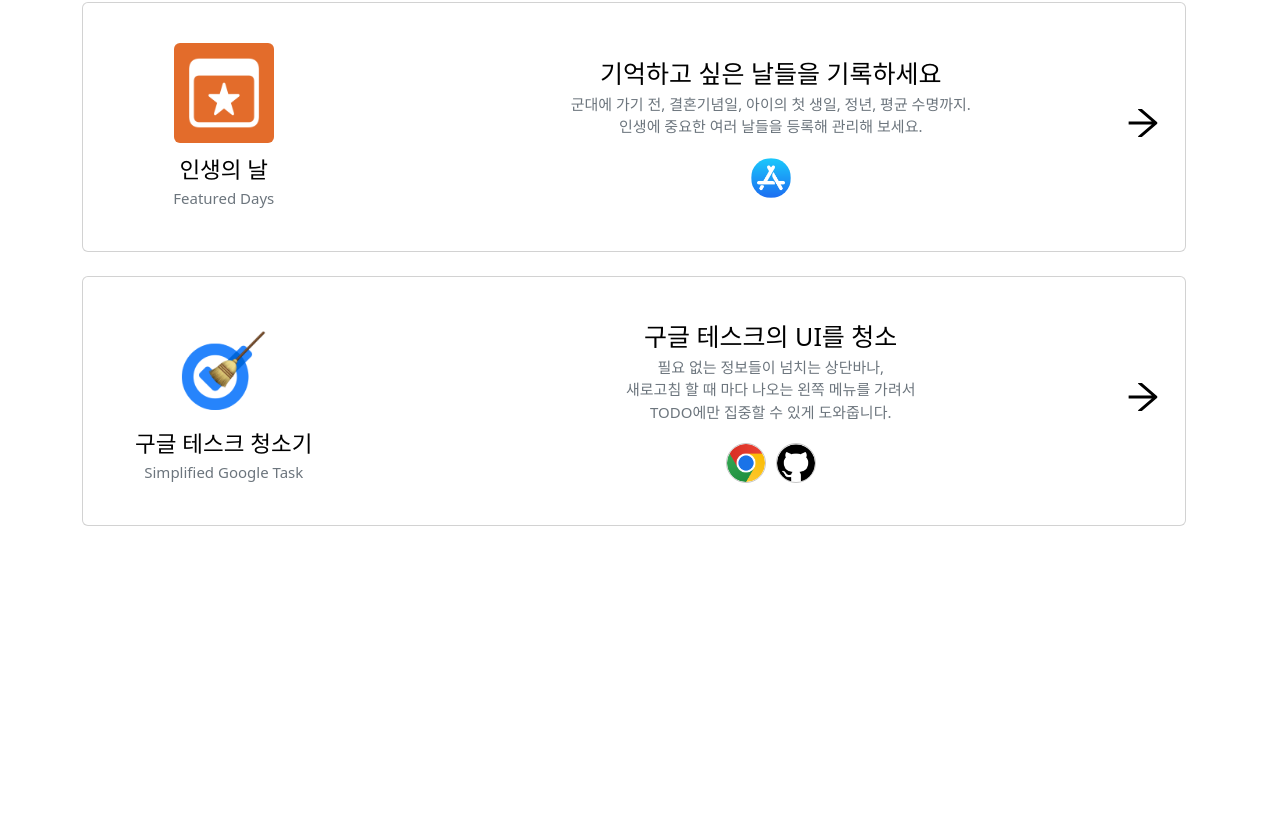
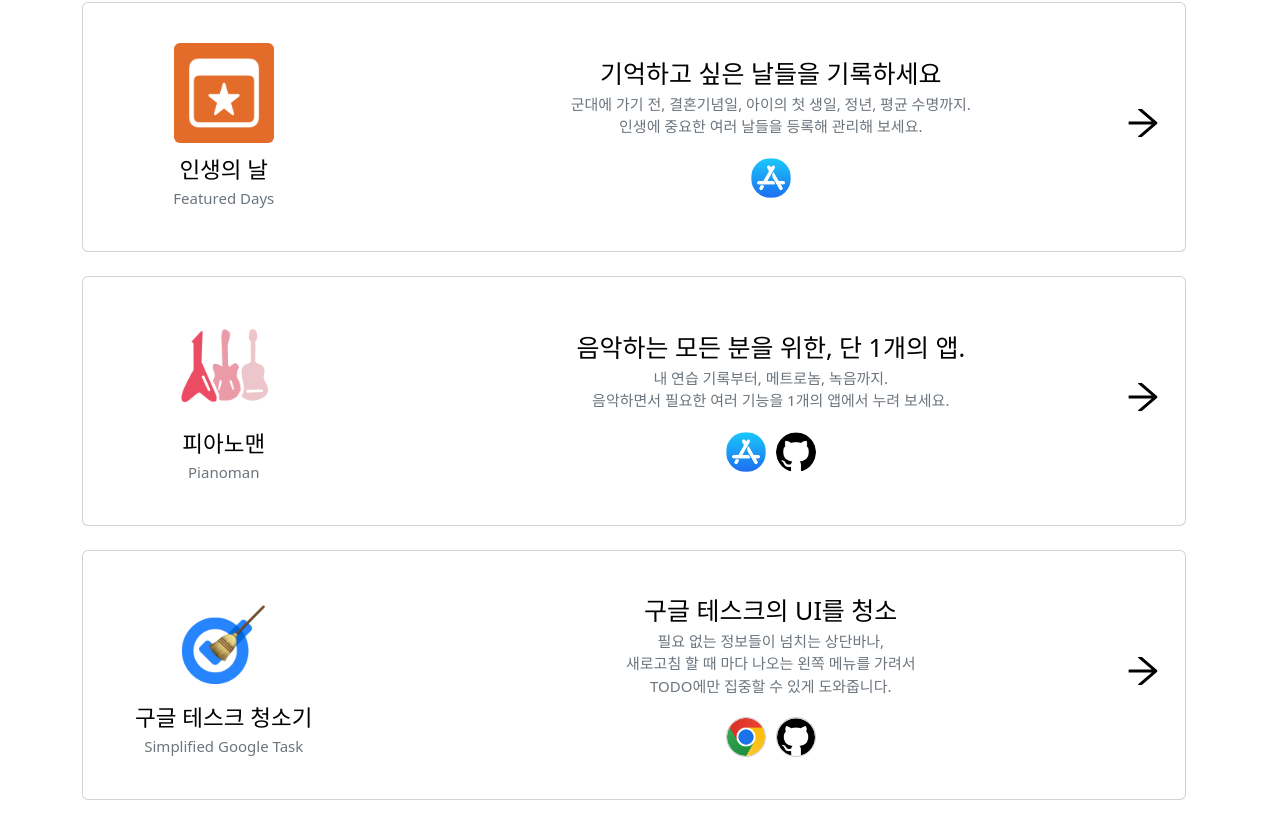
Before and after one commit to jinkyumpark/jinkyumpark, a React (Create React App) app: page /product in a window 1280 px wide. Shown: the part 760-1598 px from the top of the page. Before the commit the page ends 1358 px from the top, so only its background shows below. Built offline with nearby package versions, Linux system fonts and the light colour scheme.

Commit message:
modify `pianoman` to production

```diff
--- a/src/data/portfolio/portfolioPianoman.ts
+++ b/src/data/portfolio/portfolioPianoman.ts
@@ -7,7 +7,7 @@ import icon from '../../images/icons/pianoman.png'
 
 const portfolioPianoman: Portfolio = {
 	id: 5,
-	status: PortfolioStatus.STARTED,
+	status: PortfolioStatus.PRODUCTION,
 	name: {
 		korean: '피아노맨',
 		english: 'Pianoman',
@@ -29,9 +29,9 @@ const portfolioPianoman: Portfolio = {
 	thumbnailImage: demo,
 	detailImage: demo,
 	description: {
-		short: '내 악기 연습을 기록할 수 있는 iOS 앱',
-		medium: '',
-		long: '',
+		short: '음악하는 모든 분을 위한, 단 1개의 앱.',
+		medium: `내 연습 기록부터, 메트로놈, 녹음까지.<br/>\음악하면서 필요한 여러 기능을 1개의 앱에서 누려 보세요.`,
+		long: '내 연습 기록부터, 메트로놈, 녹음까지.<br/>\음악하면서 필요한 여러 기능을 1개의 앱에서 누려 보세요.',
 	},
 	features: [],
 	demoImages: [],
--- a/src/data/portfolioData.ts
+++ b/src/data/portfolioData.ts
@@ -20,9 +20,9 @@ const PortfolioData: Portfolio[] = [
 	portfolioFeaturedDays,
 	portfolioPianoman,
 	portfolioSimplifyGoogleTask,
-	portfolioEveryonesGarden,
 
 	// Hidden in Main
+	portfolioEveryonesGarden,
 	portfolioSimplyJournal,
 	portfolioBoldPeople,
 	portfolioBeautyIndustry,
```
Also changed, not shown: src/images/icons/pianoman.png.
